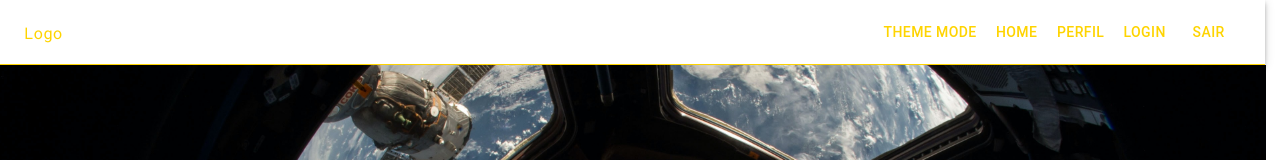
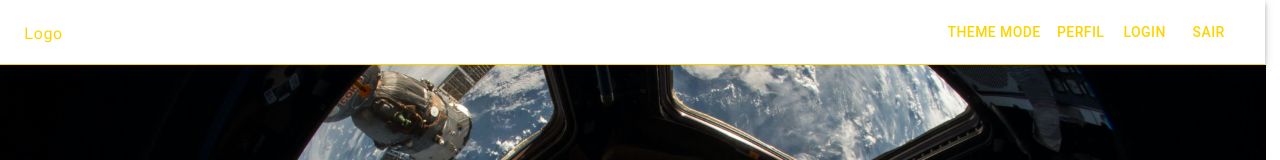
Before and after one commit to JardelLacerda/dev-space, a React (Create React App) app: page / in a window 1280 px wide. Shown: the top 160 px of the page. Built offline with nearby package versions, Linux system fonts and the light colour scheme.

Commit message:
fix: adjusts

```diff
--- a/src/components/Header/index.jsx
+++ b/src/components/Header/index.jsx
@@ -29,7 +29,7 @@ const Header = () => {
   const { theme, toggleTheme, ThemeDark, ThemeLigth } = useContext(
     ThemeContext
   );
-  const { user_id } = useContext(LoginContext);
+  const { user_id, token } = useContext(LoginContext);
 
   const [state, setState] = useState({
     right: false,
@@ -128,9 +128,14 @@ const Header = () => {
             <Button color="inherit" onClick={toggleTheme}>
               Theme Mode
             </Button>
-            <Button color="inherit" onClick={() => history.push(`/home/${id}`)}>
-              Home
-            </Button>
+            {token && (
+              <Button
+                color="inherit"
+                onClick={() => history.push(`/home/${id}`)}
+              >
+                Home
+              </Button>
+            )}
             <Button color="inherit" onClick={() => history.push("/profile")}>
               Perfil
             </Button>
```
